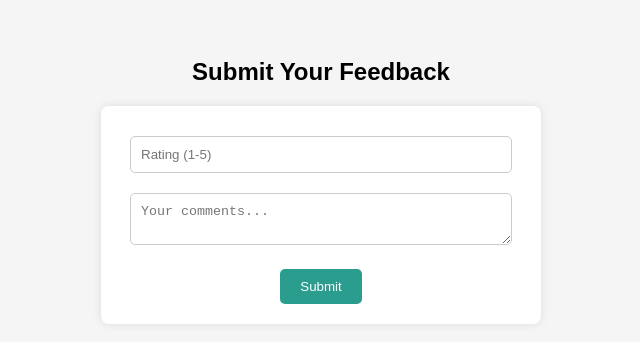
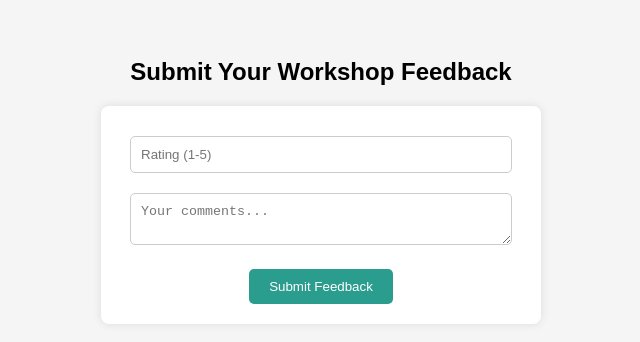
Before and after one commit to as0406/sws.github.io, a plain HTML site: page feedback.html in a window 1280 px wide. Shown: the whole page, without its empty margins (319-959 px from the left). Drawn offline with Linux system fonts and the light colour scheme.

Commit message:
Update feedback.html

```diff
--- a/feedback.html
+++ b/feedback.html
@@ -27,12 +27,12 @@
 </head>
 <body>
 
-<h2>Submit Your Feedback</h2>
+<h2>Submit Your Workshop Feedback</h2>
 
 <form onsubmit="submitFeedback(event)">
   <input type="number" id="rating" placeholder="Rating (1-5)" min="1" max="5" required><br>
   <textarea id="comment" placeholder="Your comments..." required></textarea><br>
-  <button type="submit">Submit</button>
+  <button type="submit">Submit Feedback</button>
 </form>
 
 <script>
@@ -40,7 +40,7 @@ function submitFeedback(e) {
   e.preventDefault();
   const rating = document.getElementById('rating').value;
   const comment = document.getElementById('comment').value;
-  const workshopId = localStorage.getItem('feedbackWorkshopId');
+  const workshopId = localStorage.getItem('attendedWorkshop');
 
   if (!workshopId) {
     alert("No workshop selected for feedback!");
```
